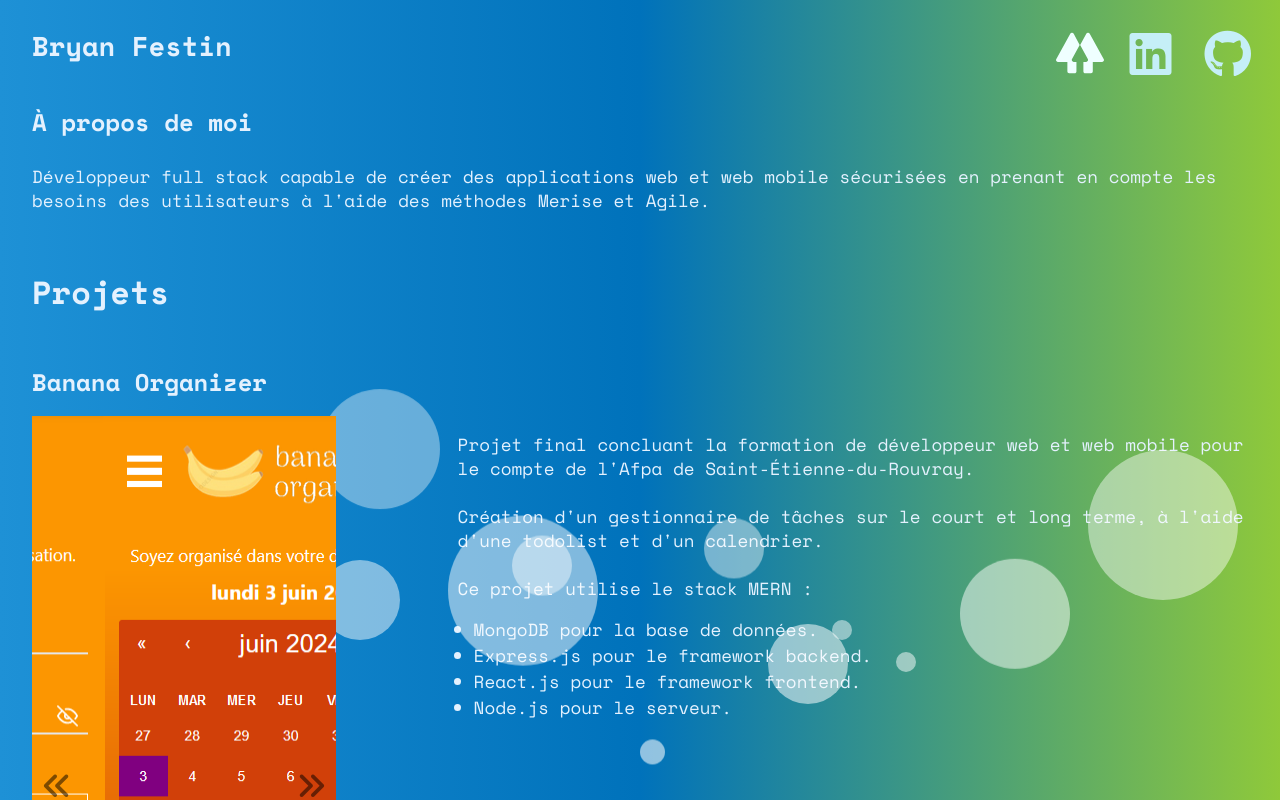
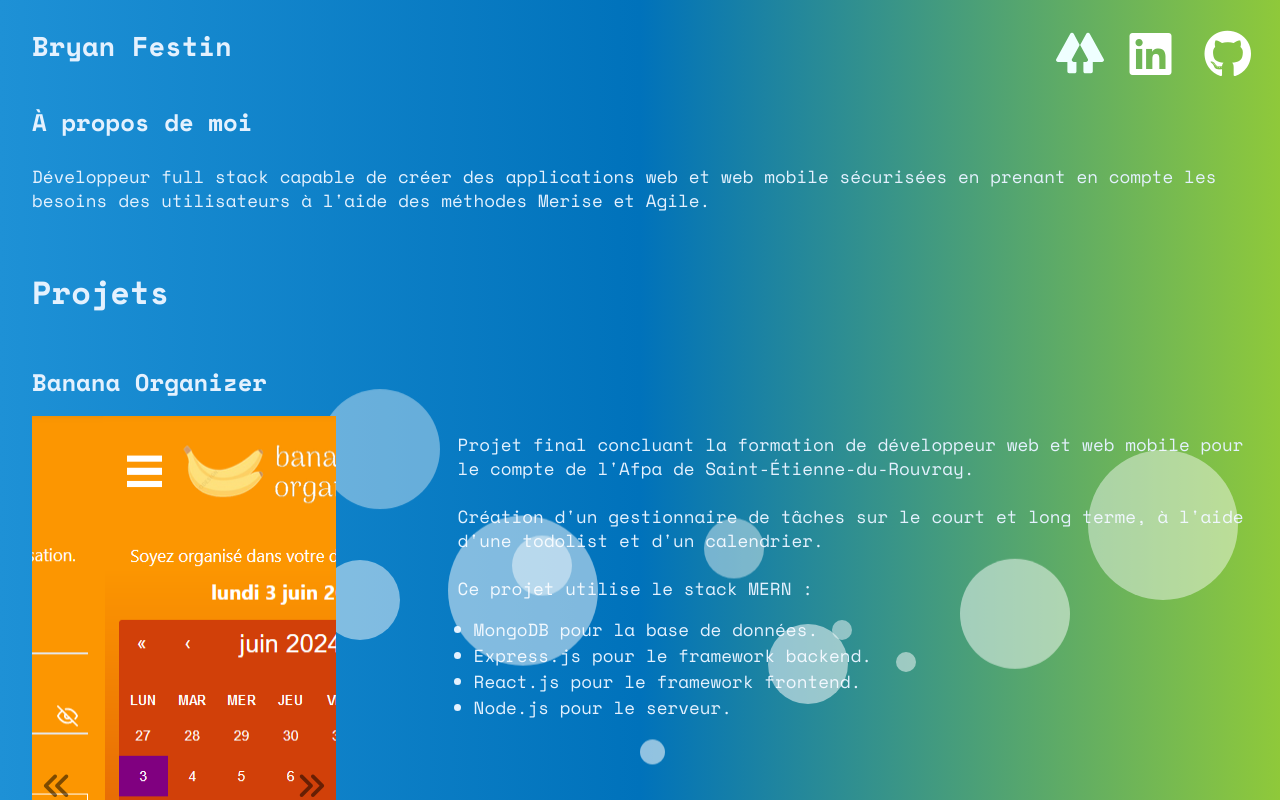
Before and after one commit to BryanPix/Portfolio, a plain HTML site: page index.html in a window 1280 px wide. Shown: the top 800 px of the page. Drawn offline with nearby package versions, Linux system fonts and the light colour scheme.

Commit message:
removal of a double logolinkedin class css and changing the color of logo linkedin and github

```diff
--- a/assets/css/style.css
+++ b/assets/css/style.css
@@ -34,7 +34,7 @@ body {
 
 .logoGitHub {
   font-size: 2rem;
-  color: #c5eff7;
+  color: white;
   float: right;
   position: relative;
   top: -38px;
@@ -44,18 +44,7 @@ body {
 }
 .logoLinkedin {
   font-size: 2rem;
-  color: #c5eff7;
-  float: right;
-  position: relative;
-  top: -38px;
-  left: -30px;
-  cursor: pointer;
-  transition: 0.6s;
-  margin-right:1rem;
-}
-.logoLinkedin {
-  font-size: 2rem;
-  color: #c5eff7;
+  color: white;
   float: right;
   position: relative;
   top: -38px;
```
